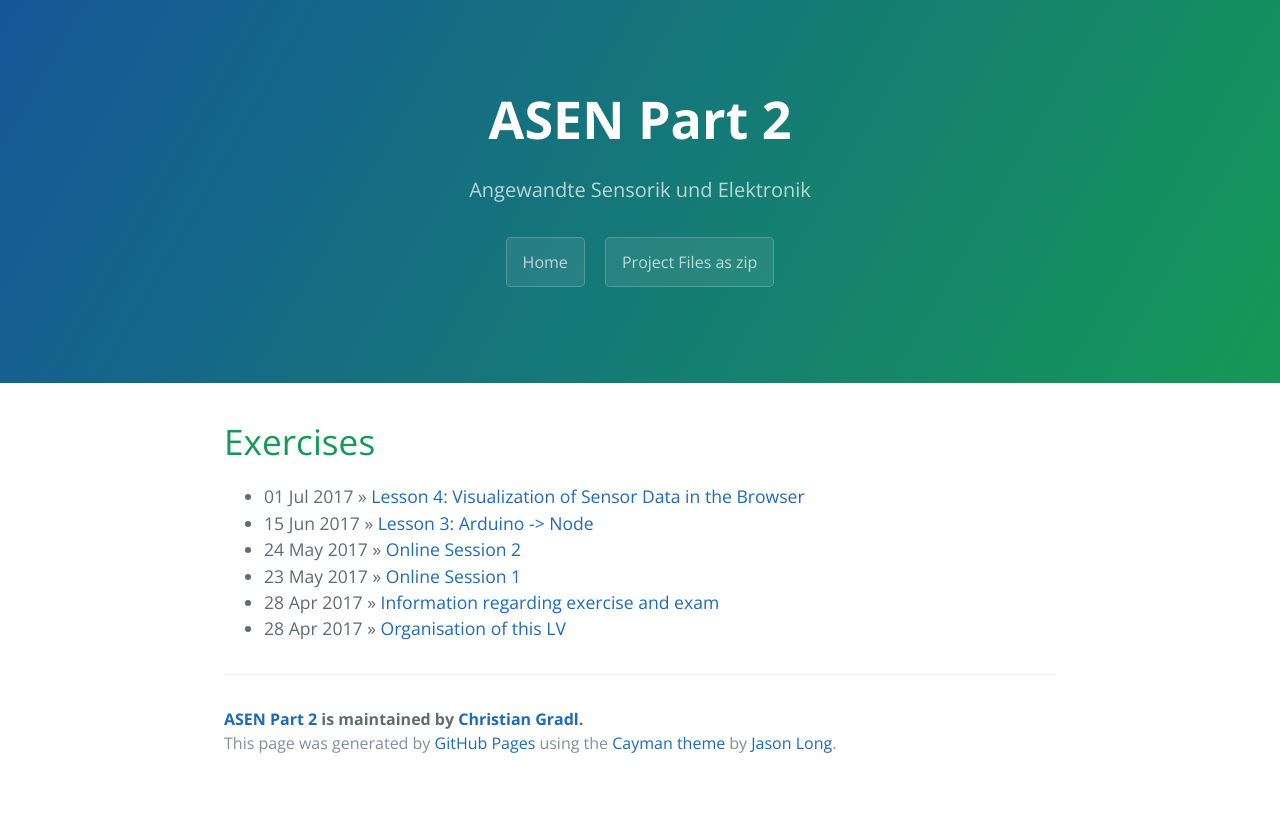
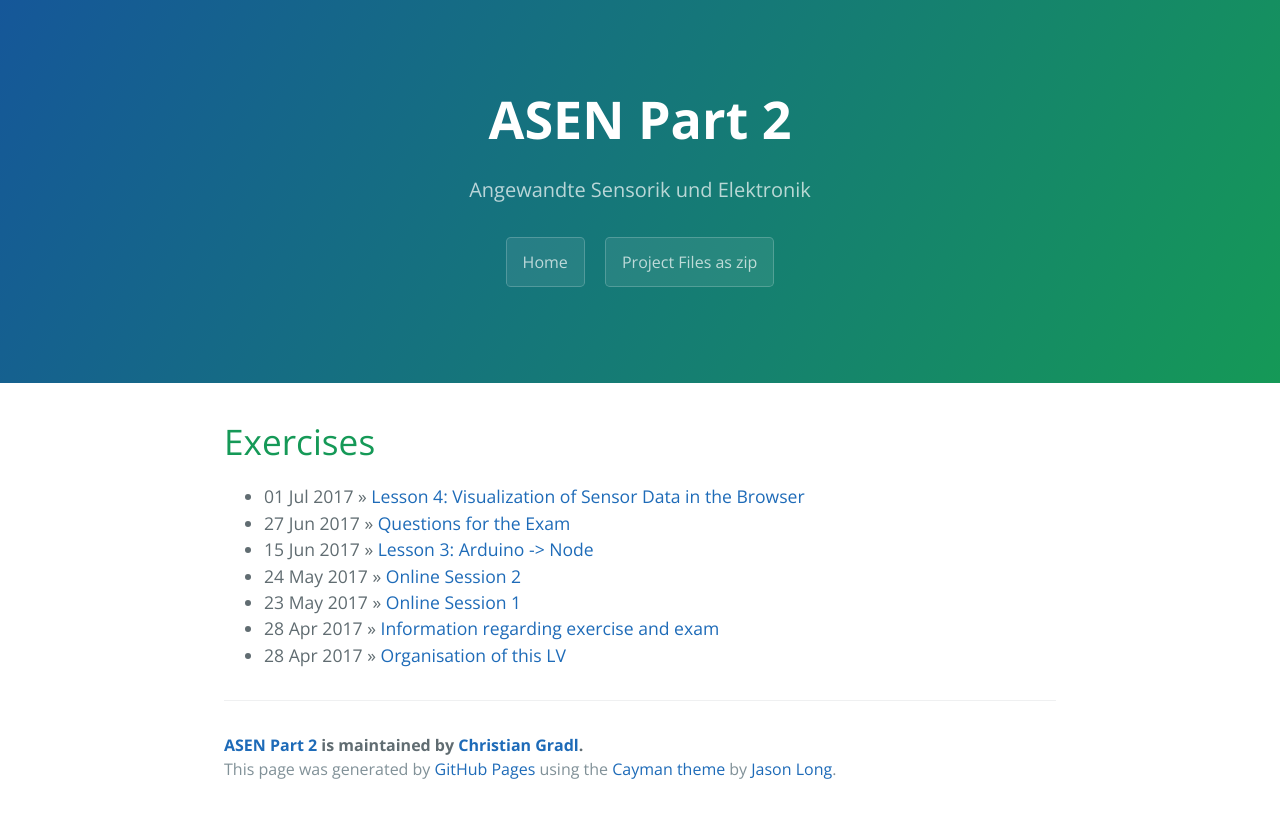
Before and after one commit to chrisgradl/FSDT3, a Jekyll site: the page built from index.html, in a window 1280 px wide. Shown: the top 818 px of the page. Built offline with Jekyll 4.4.1, drawn with Linux system fonts in a browser that asks for light colours; the list of posts is cut into pages by our own code; a file with an impossible date is left out.

Commit message:
fixed weong date format

```diff
--- a/_posts/2017-07-01-exam.markdown
+++ b/_posts/2017-07-01-exam.markdown
@@ -1,7 +1,7 @@
 ---
 layout: default
 title:  "Questions for the Exam"
-date:   2017-27-06 08:00:00
+date:   2017-06-27 08:00:00
 categories: main
 ---
 
```
